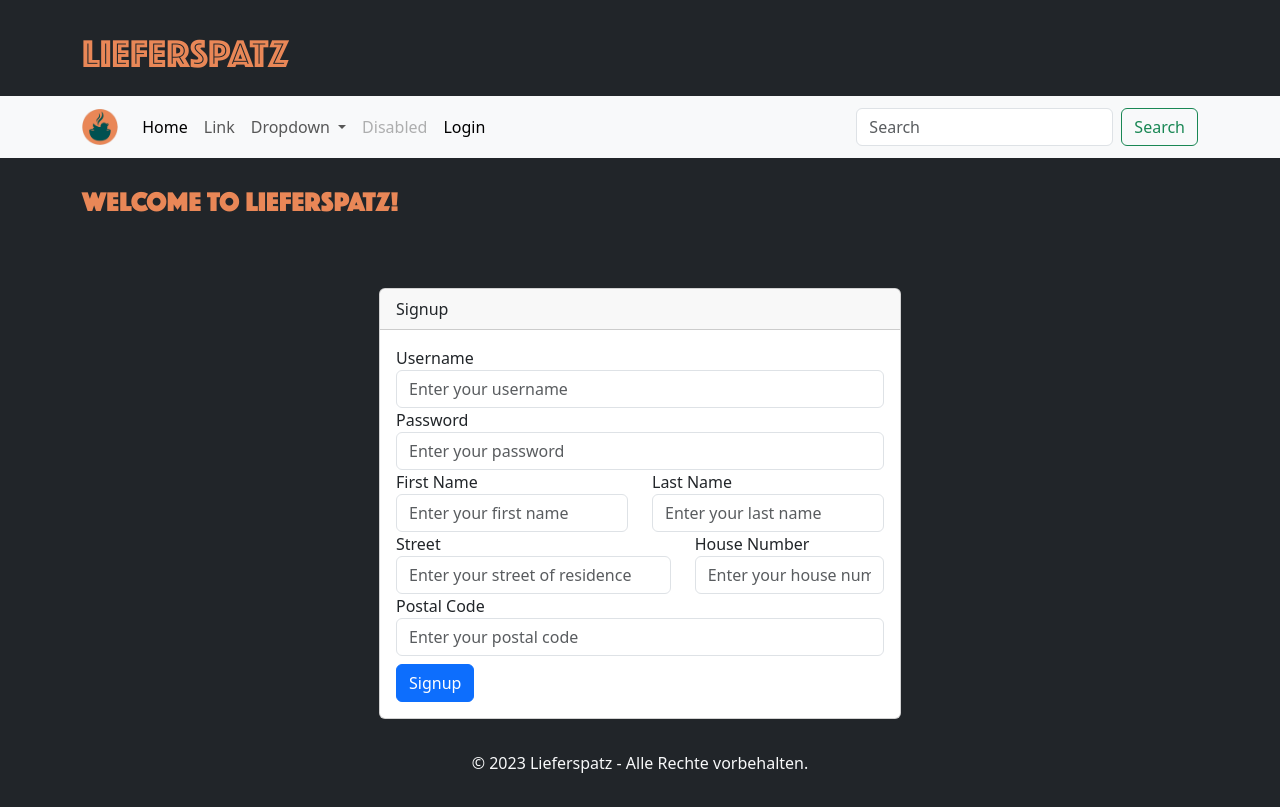
After one commit to KatinkaMeer/db-praktikum, a Flask app: page /signup/ in a window 1280 px wide. The commit adds this page. Run offline with Flask 3, Linux system fonts and the light colour scheme.

Commit message:
added persistent login
-login is stored in session
-base template displays user name as a drop down menu with user specific options and logout in the navigation bar
-changed oeffnungszeiten to use restaurant id as primary key

```diff
--- a/database.py
+++ b/database.py
@@ -55,10 +55,11 @@ def create_tables():
 
     cursor.execute("""
         CREATE TABLE IF NOT EXISTS Oeffnungszeit(
+            Rid INTEGER,
             Wochentag INTEGER,
             Von time,
             Bis time,
-            PRIMARY KEY (Wochentag, Von, Bis)
+            PRIMARY KEY (Rid)
         )""")
 
     cursor.execute("""
@@ -91,5 +92,4 @@ def login_kunde(username, passwort):
         return False
 
     origin_pw = result[0]
-
     return origin_pw == passwort
--- a/main.py
+++ b/main.py
@@ -1,7 +1,10 @@
-from flask import Flask, render_template, request, redirect, url_for
+from flask import Flask, render_template, request, redirect, url_for, session
+from datetime import timedelta
 import database
 
 app = Flask(__name__)
+app.secret_key = "schimmel"
+app.permanent_session_lifetime = timedelta(days=1)
 database.create_tables()
 
 
@@ -17,17 +20,37 @@ def start_page():
 def admin_page():
     return redirect(url_for("start_page"))
 
-@app.route("/signin/", methods=["GET", "POST"])
-def sigin_page():
+@app.route("/signup/", methods=["GET", "POST"])
+def signup_page():
     if request.method == "POST":
-        database.create_KundenAccount(request.form["username"], request.form["password"], "test", "test", "test", "test", "test")
-    return render_template("login.html")
+        database.create_KundenAccount(request.form["username"], request.form["password"], request.form["firstname"], request.form["lastname"],\
+                                     request.form["street"], request.form["housenumber"], request.form["postalcode"])
+    return render_template("signup.html")
 
 @app.route("/login/", methods=["GET", "POST"])
 def login_page():
     if request.method == "POST":
-        print(database.login_kunde(request.form["username"], request.form["password"]))
+        if database.login_kunde(request.form["username"], request.form["password"]):
+            if "stayloggedin" in request.form:
+                session.permanent = True
+            else:
+                session.permanent = False
+            session["user"] = request.form["username"]
+            return redirect(url_for("restaurants_page"))
     return render_template("login.html")
+
+@app.route("/logout/")
+def logout_page():
+    session.pop("user", None)
+    return redirect(url_for("login_page"))
+
+@app.route("/restaurants/")
+def restaurants_page():
+    if "user" in session:
+        return render_template("index.html")
+    else:
+        return redirect(url_for("login_page"))
+
 
 if __name__ == "__main__":
     app.run(debug=True)
--- a/templates/base.html
+++ b/templates/base.html
@@ -45,6 +45,23 @@
               <li class="nav-item">
                 <a class="nav-link disabled" aria-disabled="true">Disabled</a>
               </li>
+              {% if session['user'] %}
+              <li class="nav-item dropdown">
+                <a class="nav-link dropdown-toggle" href="#" role="button" data-bs-toggle="dropdown" aria-expanded="false">
+                  {{ session['user'] }}
+                </a>
+                <ul class="dropdown-menu">
+                  <li><a class="dropdown-item" href="#">edit profile</a></li>
+                  <li><a class="dropdown-item" href="#">explode pc</a></li>
+                  <li><hr class="dropdown-divider"></li>
+                  <li><a class="dropdown-item" href="{{ url_for('logout_page') }}">Log out</a></li>
+                </ul>
+              </li>
+              {% else %}
+              <li class="nav-item">
+                <a class="nav-link active" aria-current="page" href="{{ url_for('login_page') }}">Login</a>
+              </li>
+              {% endif %}
             </ul>
             <form class="d-flex" role="search">
               <input class="form-control me-2" type="search" placeholder="Search" aria-label="Search">
--- a/templates/login.html
+++ b/templates/login.html
@@ -21,6 +21,10 @@
                             <label for="password">Password</label>
                             <input name = "password" type="password" class="form-control" id="password" placeholder="Enter your password">
                         </div>
+                        <div class="form-check">
+                            <input name = "stayloggedin" type="checkbox" class="form-check-input" id="stayloggedin">
+                            <label class="form-check-label" for="stayloggedin">Stay logged in</label>
+                        </div>
                         <button type="submit" class="btn btn-primary mt-2">Login</button>
                     </form>
                 </div>
--- /dev/null
+++ b/templates/signup.html
@@ -0,0 +1,55 @@
+{% extends "base.html" %}
+{% block title %}Login Page{% endblock %}
+{% block heading %}Welcome to Lieferspatz!{% endblock %}
+
+{% block content %}
+  <!--Login Panel-->
+  <div class="container mt-5">
+    <div class="row justify-content-center">
+        <div class="col-md-6">
+            <div class="card">
+                <div class="card-header">
+                    Signup
+                </div>
+                <div class="card-body">
+                    <form action="" method="POST">
+                        <div class="form-group">
+                            <label for="username">Username</label>
+                            <input name = "username" type="text" class="form-control" id="username" placeholder="Enter your username">
+                        </div>
+                        <div class="form-group">
+                            <label for="password">Password</label>
+                            <input name = "password" type="password" class="form-control" id="password" placeholder="Enter your password">
+                        </div>
+                        <div class="form-group row">
+                            <div class="col-sm-6">
+                                <label for="firstname">First Name</label>
+                                <input name = "firstname" type="text" class="form-control" id="firstname" placeholder="Enter your first name">
+                            </div>
+                            <div class="col-sm-6">
+                                <label for="lastname">Last Name</label>
+                                <input name = "lastname" type="text" class="form-control" id="lastname" placeholder="Enter your last name">
+                            </div>
+                        </div>
+                        <div class="form-group row">
+                            <div class="col-sm-7">
+                                <label for="street">Street</label>
+                                <input name = "street" type="text" class="form-control" id="street" placeholder="Enter your street of residence">
+                            </div>
+                            <div class="col-sm-5">
+                                <label for="housenumber">House Number</label>
+                                <input name = "housenumber" type="text" class="form-control" id="housenumber" placeholder="Enter your house number">
+                            </div>
+                        </div>
+                        <div class="form-group">
+                            <label for="postalcode">Postal Code</label>
+                            <input name = "postalcode" type="text" class="form-control" id="postalcode" placeholder="Enter your postal code">
+                        </div>
+                        <button type="submit" class="btn btn-primary mt-2">Signup</button>
+                    </form>
+                </div>
+            </div>
+        </div>
+    </div>
+  </div>
+{% endblock %}
```
Also changed, not shown: instance/db.db.
